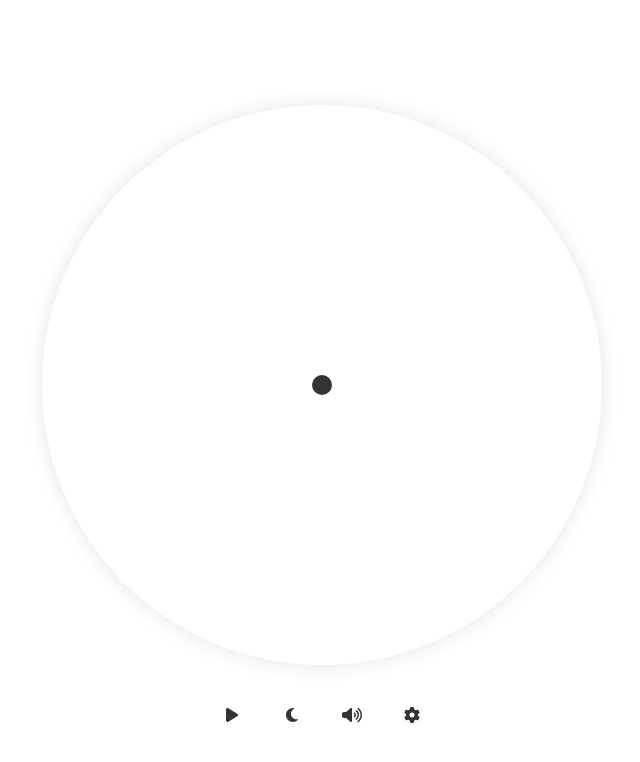
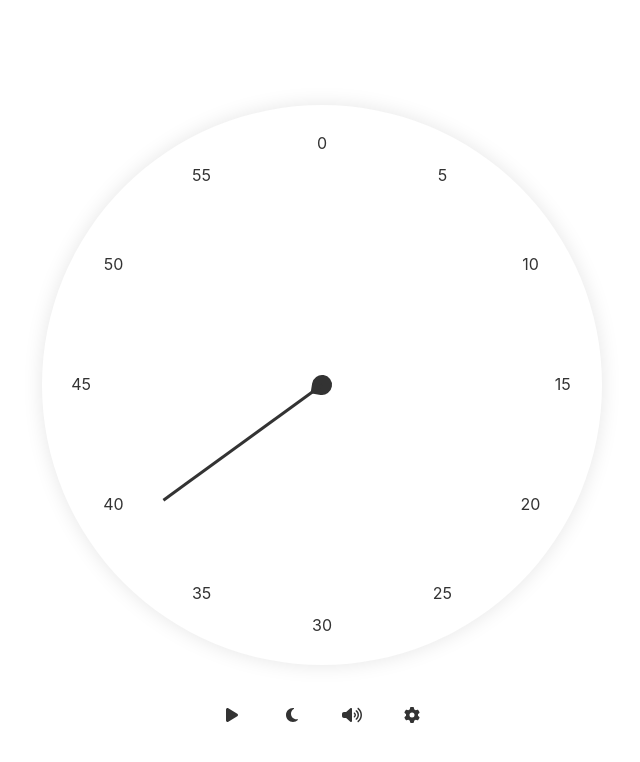
Before and after one commit to QuiD-0/tickita, a Vue app: page / in a window 1280 px wide. Shown: the top 762 px of the page, without its empty margins (318-958 px from the left). Built offline with nearby package versions, Linux system fonts and the light colour scheme.

Commit message:
시계 분 추가

```diff
--- a/src/renderer/src/assets/base.css
+++ b/src/renderer/src/assets/base.css
@@ -5,7 +5,7 @@
 }
 
 .dark {
-  --text-color: #fff;
+  --text-color: #ffffff;
   --background-color: #333;
   --hover-background-color: #555;
 }
--- a/src/renderer/src/components/timer/DefaultTimer.vue
+++ b/src/renderer/src/components/timer/DefaultTimer.vue
@@ -1,15 +1,58 @@
 <template>
   <div class="clock">
-    <div class="clock__face">
-
-    </div>
+    <div class="clock__center" ref="centerRef"></div>
+    <div class="clock_hand" ref="minuteHandRef"></div>
+    <div class="numbers" ref="numbersRef"></div>
   </div>
 </template>
 
 <script setup>
+import { ref, onMounted } from "vue";
 
+const minuteHandRef = ref(null);
+const centerRef = ref(null);
+const numbersRef = ref(null);
+
+onMounted(() => {
+  createNumbers();
+  updateMinuteHand();
+  setInterval(updateMinuteHand, 60000);
+});
+
+function createNumbers() {
+  if (!numbersRef.value) return;
+
+  const rome_number = ['0', '5', '10', '15', '20', '25', '30', '35', '40', '45', '50', '55'];
+  numbersRef.value.innerHTML = "";
+
+  for (let i = 0; i < 12; i++) {
+    const angle = (i * 30) - 90;
+    const x = 50 + 43 * Math.cos(angle * Math.PI / 180);
+    const y = 50 + 43 * Math.sin(angle * Math.PI / 180);
+
+    const span = document.createElement("span");
+    span.innerText = rome_number[i];
+    span.style.position = "absolute";
+    span.style.left = `${x}%`;
+    span.style.top = `${y}%`;
+    span.style.transform = "translate(-50%, -50%)";
+    span.classList.add("font1");
+
+    numbersRef.value.appendChild(span);
+  }
+}
+
+function updateMinuteHand() {
+  if (!minuteHandRef.value || !centerRef.value) return;
+
+  const now = new Date();
+  const minutes = now.getMinutes();
+  const degrees = (minutes / 60) * 360;
+
+  minuteHandRef.value.style.transform = `translate(-50%, -100%) rotate(${degrees}deg)`;
+  centerRef.value.style.transform = `translate(-50%, -50%) rotate(${degrees + 45}deg)`;
+}
 </script>
-
 
 <style scoped>
 .clock {
@@ -21,14 +64,40 @@
   box-shadow: 0 0 20px rgba(0, 0, 0, 0.1);
 }
 
-.clock__face {
+.clock__center {
   width: 20px;
   height: 20px;
-  border-radius: 50%;
   background-color: var(--text-color);
-  position: relative;
+  position: absolute;
   top: 50%;
   left: 50%;
+  border-radius: 0 50% 50% 50%;
   transform: translate(-50%, -50%);
 }
+
+.clock_hand {
+  width: 3px;
+  height: 35%;
+  background-color: var(--text-color);
+  position: absolute;
+  top: 50%;
+  left: 50%;
+  transform-origin: 50% 100%;
+  transform: translate(-50%, -100%) rotate(45deg);
+  transition: transform 0.3s ease-in-out;
+}
+
+.numbers {
+  position: absolute;
+  width: 100%;
+  height: 100%;
+  display: flex;
+  justify-content: center;
+  align-items: center;
+}
+
+.font1 {
+  font-size: calc(0.5rem + 2vmin);
+  font-weight: 700;
+}
 </style>
```
